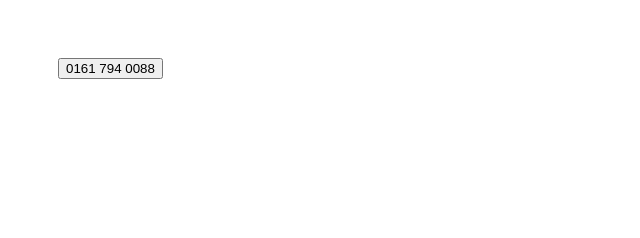
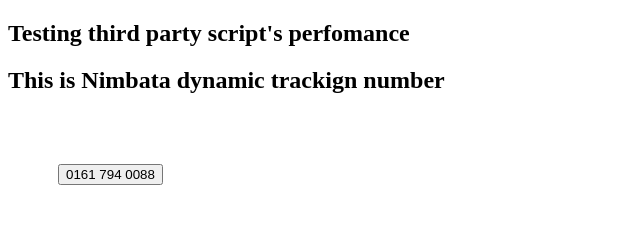
Before and after one commit to fbuireu/gatsby-script, a Gatsby site: page / in a window 1280 px wide. Shown: the whole page, without its empty margins (0-640 px from the left). Built offline with nearby package versions, Linux system fonts and the light colour scheme; Gatsby itself is replaced by a stand-in of ours.

Commit message:
Added descriptive content to indexpage

```diff
--- a/src/pages/index.js
+++ b/src/pages/index.js
@@ -1,7 +1,11 @@
 import * as React from 'react';
 
 const IndexPage = () => (
-  <button style={{ margin: `50px` }}>0161 794 0088</button>
+  <section>
+    <h1>Testing third party script's perfomance</h1>
+    <h2>This is Nimbata dynamic trackign number</h2>
+    <button style={{ margin: `50px` }}>0161 794 0088</button>
+  </section>
 );
 
 export default IndexPage;
```
